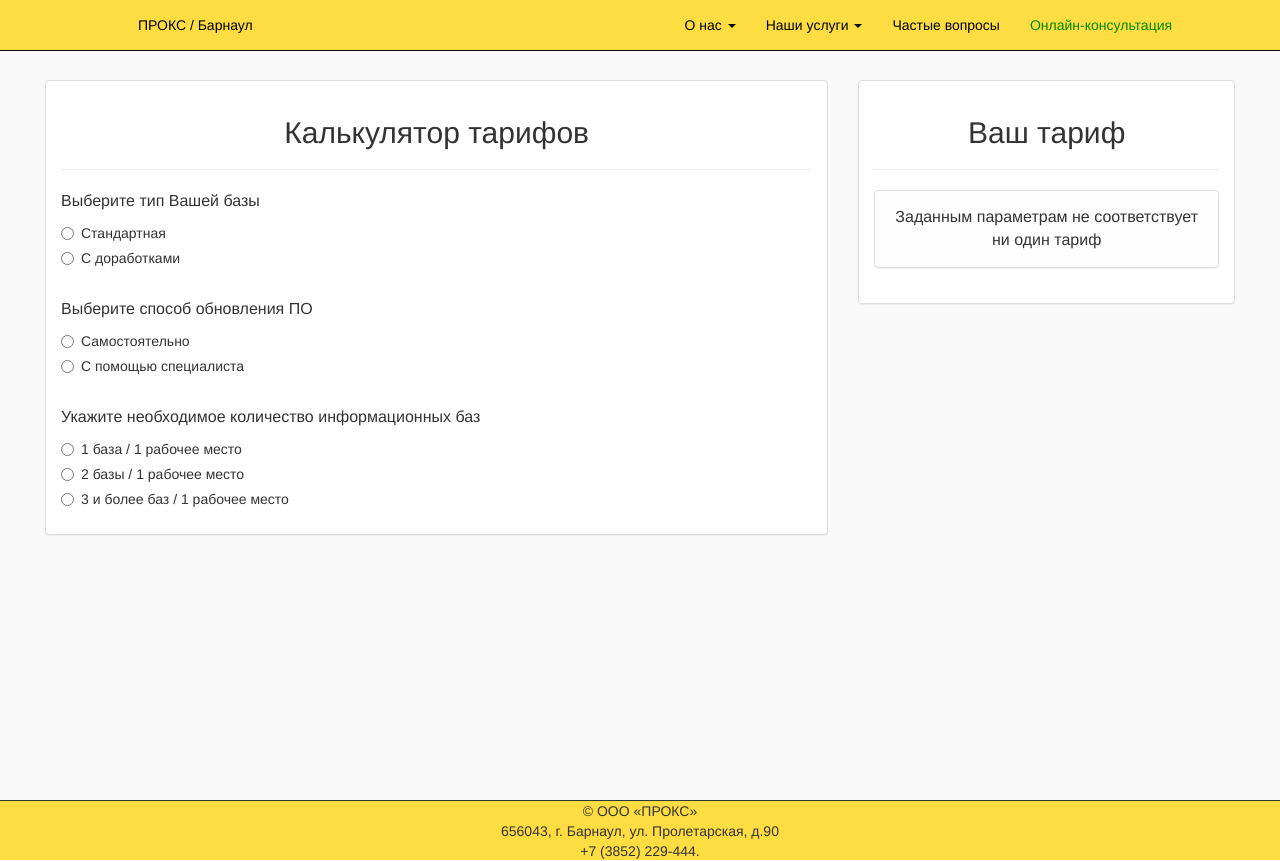
After one commit to alainjunior/c-project, a PHP site: page /calc.php in a window 1280 px wide. The commit adds this page. Run offline with PHP 8.4, Linux system fonts and the light colour scheme.

Commit message:
Создан калькулятор тарифов

```diff
--- a/web/base.php
+++ b/web/base.php
@@ -47,6 +47,7 @@
 					<li><a href="/program_prod.php">Программные продукты</a></li>
 					<li><a href="/service.php">Сервисы</a></li>
 					<li><a href="/its.php">Сопровождение</a></li>
+					<li><a href="/calc.php">Калькулятор тарифов</a></li>
 				</ul>
 			</li>
 			<li><a href="/faq.php" class="link">Частые вопросы</a></li>
--- /dev/null
+++ b/web/calc.php
@@ -0,0 +1,125 @@
+<?php
+	include 'base.php';
+?>
+
+<html>
+<head>
+<title>ПРОКС / Барнаул - Калькулятор тарифов</title>
+	<meta http-equiv="content-type" content="text/html;charset=utf-8">
+	<link rel="stylesheet" href="style.css" media="screen">
+
+</head>
+
+<body>
+
+	<div class="col-sm-12 col-md-12 col-lg-12" style="margin-top: 80px">
+		<div class="col-sm-12 col-md-12 col-lg-12">
+			<div class="col-xs-12 col-sm-8 col-md-8 col-lg-8">
+				<div class="panel panel-default">
+					<div class="panel-body">
+						<h2 class="text-center">Калькулятор тарифов</h2>
+						<hr size="0.01" width="100%">
+
+							<div id="base_type">
+								<p style="font-size:16px">Выберите тип Вашей базы</p>
+								<div class="radio">
+								  <label><input type="radio" name="base_type" value="1" onchange="count_result()">Стандартная</label>
+								</div>
+								<div class="radio">
+								  <label><input type="radio" name="base_type" value="2" onchange="count_result()">С доработками</label>
+								</div>
+							</div>
+							<br>
+							<div id="update_type">
+								<p style="font-size:16px">Выберите способ обновления ПО</p>
+								<div class="radio">
+								  <label><input type="radio" name="update_type" value="1" onchange="count_result()">Самостоятельно</label>
+								</div>
+								<div class="radio">
+								  <label><input type="radio" name="update_type" value="2" onchange="count_result()">С помощью специалиста</label>
+								</div>
+							</div>
+							<br>
+							<div id="base_count">
+								<p style="font-size:16px">Укажите необходимое количество информационных баз</p>
+								<div class="radio">
+								  <label><input type="radio" name="base_count" value="1" onchange="count_result()">1 база / 1 рабочее место</label>
+								</div>
+								<div class="radio">
+								  <label><input type="radio" name="base_count" value="2" onchange="count_result()">2 базы / 1 рабочее место</label>
+								</div>
+								<div class="radio">
+								  <label><input type="radio" name="base_count" value="3" onchange="count_result()">3 и более баз / 1 рабочее место</label>
+								</div>
+							</div>
+					</div>
+				</div>
+			</div>
+			<div class="col-xs-12 col-sm-4 col-md-4 col-lg-4">
+				<div class="panel panel-default">
+					<div class="panel-body">
+						<h2 class="text-center">Ваш тариф</h2>
+						<hr size="0.01" width="100%">
+
+						<div class="panel panel-default text-center" id="default" style="display:block; background-color:#fefefe">
+							<div class="panel-body">
+								<p style="font-size:16px; margin-bottom:0px">Заданным параметрам не соответствует ни один тариф</p>
+							</div>
+						</div>
+
+						<div class="panel panel-default text-center" id="prof" style="display:none; background-color:#fefefe">
+							<div class="panel-body">
+								<p style="font-size:16px">Мы рекомендуем вам тарифный план</p>
+								<p style="font-size:28px">ПРОФ</p>
+								<p style="font-size:16px">2472 рублей / месяц</p>
+							</div>
+						</div>
+
+						<div class="panel panel-default text-center" id="prof_plus" style="display:none; background-color:#fefefe">
+							<div class="panel-body">
+								<p style="font-size:16px">Мы рекомендуем вам тарифный план</p>
+								<p style="font-size:28px">ПРОФ+</p>
+								<p style="font-size:16px">3500 рублей / месяц</p>
+							</div>
+						</div>
+
+						<div class="panel panel-default text-center" id="techno" style="display:none; background-color:#fefefe">
+							<div class="panel-body">
+								<p style="font-size:16px">Мы рекомендуем вам тарифный план</p>
+								<p style="font-size:28px">ИТС Техно</p>
+								<p style="font-size:16px">1309 рублей / месяц *</p>
+								<p style="font-size:12px">* минимальный срок договора - 6 месяцев</p>
+							</div>
+						</div>
+					</div>
+				</div>
+			</div>
+		</div>
+	</div>
+<?php
+	include 'footer.php';
+?>
+
+<script type="text/javascript">
+function count_result(){
+	if($('#base_type input:radio:checked').val() == '2'){
+		$('#default').css("display", "none");
+		$('#prof').css("display", "none");
+		$('#techno').css("display", "none");
+		$('#prof_plus').css("display", "block");
+	} else if($('#base_type input:radio:checked').val() == '1' && $('#update_type input:radio:checked').val() == '1' && $('#base_count input:radio:checked').val() == '1') {
+		$('#default').css("display", "none");
+		$('#prof').css("display", "none");
+		$('#prof_plus').css("display", "none");
+		$('#techno').css("display", "block");
+	} else {
+		$('#default').css("display", "none");
+		$('#prof_plus').css("display", "none");
+		$('#techno').css("display", "none");
+		$('#prof').css("display", "block");
+	}
+}
+</script>
+
+</body>
+</html>
```
